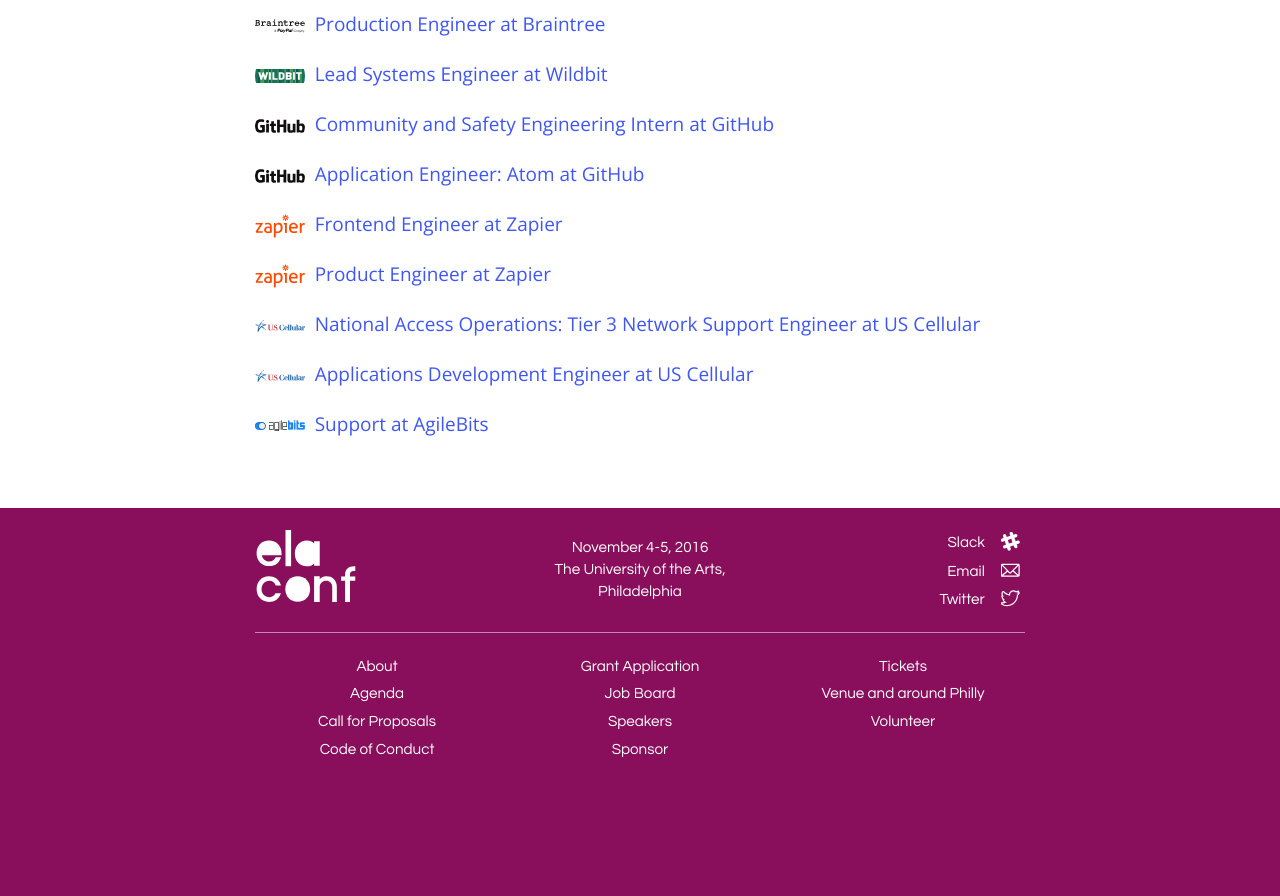
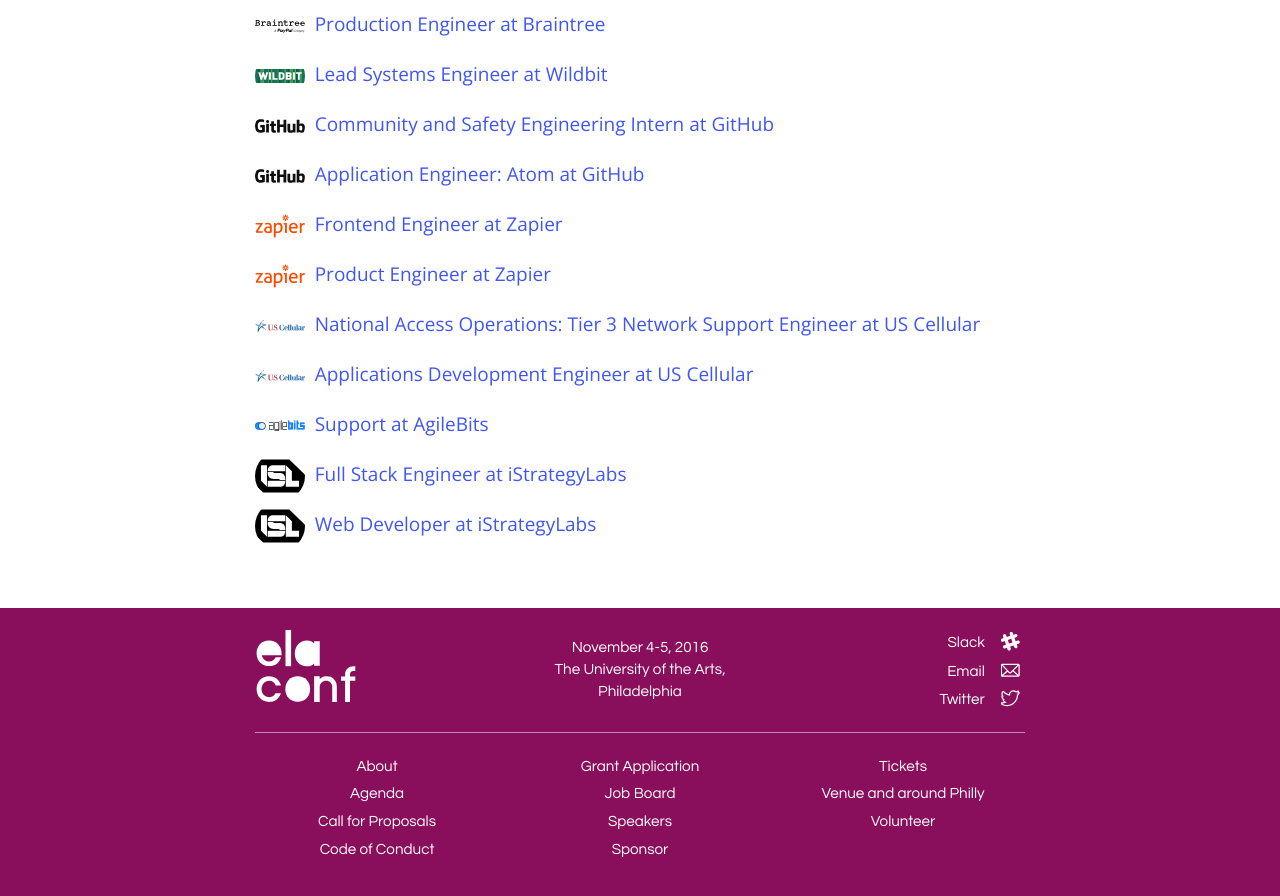
Before and after one commit to elaconf/elaconf.github.io, a Jekyll site: the page built from jobs/index.md, in a window 1280 px wide and 900 px high, scrolled down 617 px. Shown: the top 896 px of the window. Built offline with Jekyll 4.4.1, drawn with Linux system fonts in a browser that asks for light colours; before the commit the page ends 1417 px from its top, so only the background shows below that.

Commit message:
fix #93 - adds ISL job posts

```diff
--- a/_data/jobs.yml
+++ b/_data/jobs.yml
@@ -77,3 +77,13 @@
   company: AgileBits
   link: https://blog.agilebits.com/2016/06/01/love-1password-were-hiring/
   image: agilebits.svg
+
+- position: Full Stack Engineer
+  company: iStrategyLabs
+  link: https://isl.co/careers/
+  image: isl.svg
+
+- position: Web Developer
+  company: iStrategyLabs
+  link: https://isl.co/careers/
+  image: isl.svg
```
